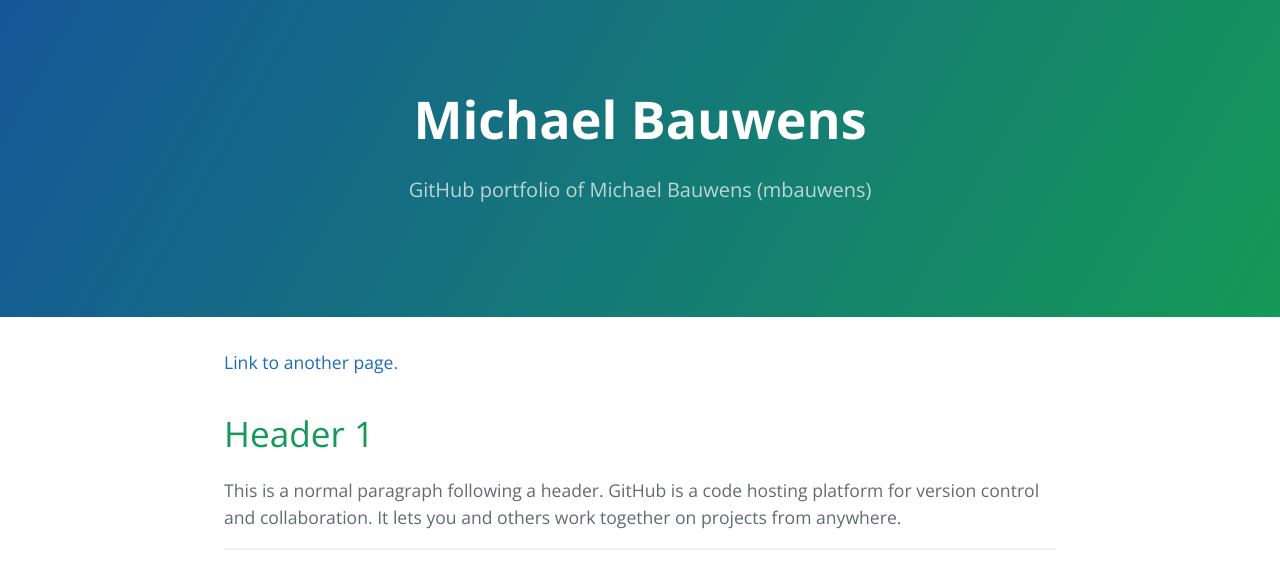
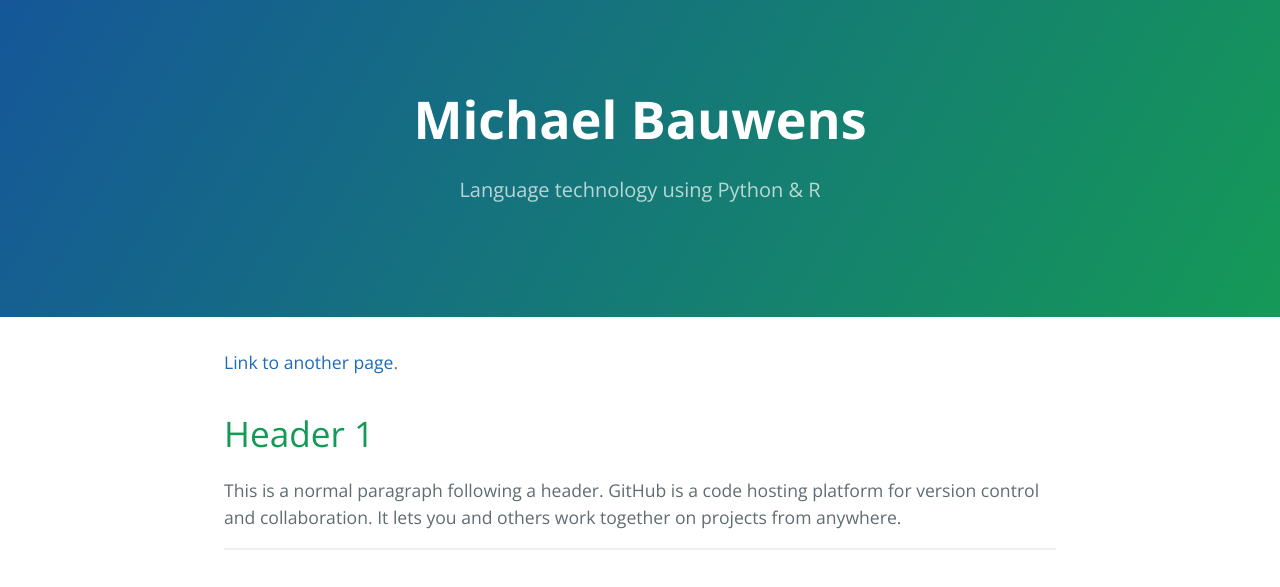
Before and after one commit to mbauwens/mbauwens.github.io, a Jekyll site: the page built from index.md, in a window 1280 px wide. Shown: the top 587 px of the page. Built offline with Jekyll 4.4.1, drawn with Linux system fonts in a browser that asks for light colours.

Commit message:
update config

```diff
--- a/_config.yml
+++ b/_config.yml
@@ -1,5 +1,5 @@
 title: Michael Bauwens
-description: GitHub portfolio of Michael Bauwens (mbauwens)
+description: Language technology using Python & R
 show_downloads: false
 google_analytics:
 theme: jekyll-theme-cayman
```
